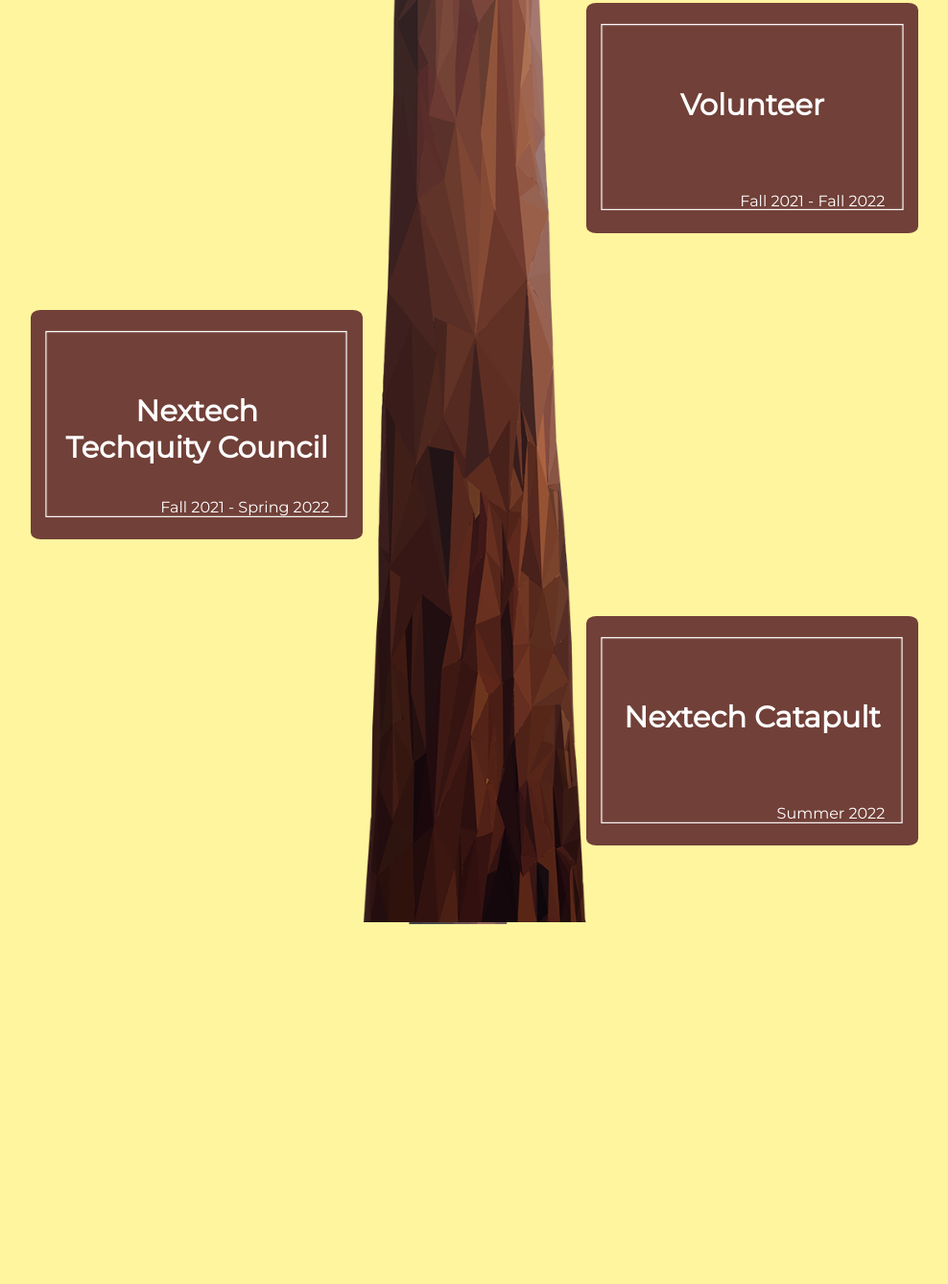
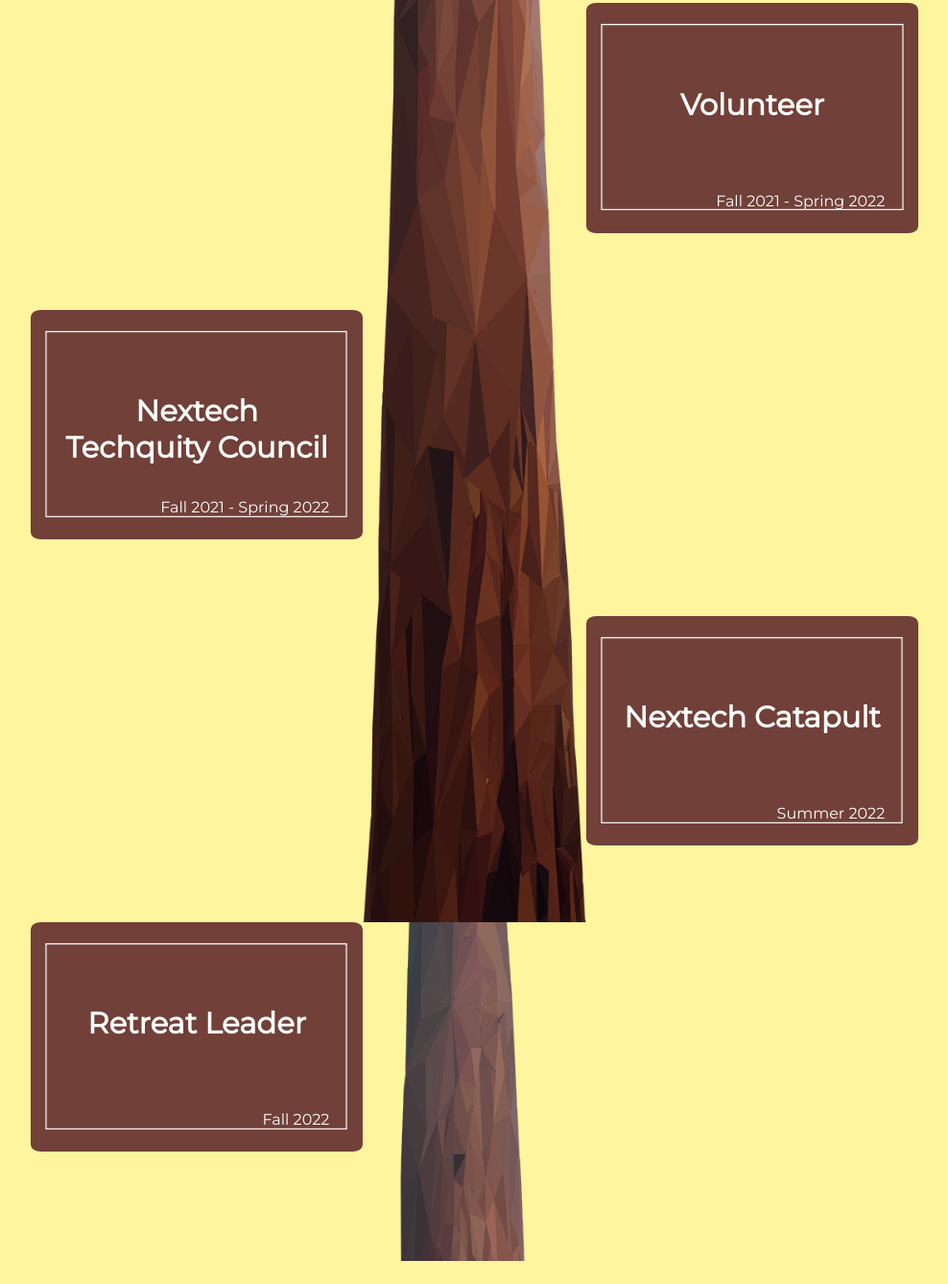
Before and after one commit to hliu23/hliu23.github.io, a plain HTML site: page experiences.html in a window 1280 px wide. Shown: the part 707-2045 px from the top of the page at 96% size, without its empty margins (227-1215 px from the left). Before the commit the page ends 1694 px from the top, so only its background shows below. Drawn offline with nearby package versions, Linux system fonts and the light colour scheme.

Commit message:
add experiences

```diff
--- a/experiences.html
+++ b/experiences.html
@@ -55,13 +55,11 @@
       </div>
       <div id="bg-2-3" class="board right">
         <h2 class="exp-name">Volunteer</h2>
-        <span class="exp-date">Fall 2021 - Fall 2022</span>
+        <span class="exp-date">Fall 2021 - Spring 2022</span>
         <div class="exp-desc">
           <ul>
             <li>Completed forty hours of community service at Circle City Relief and St. Vincent de Paul Food Pantry</li>
             <li>Prepared and distributed food to the local community</li>
-            <li>Planned and led retreats at Brebeuf</li>
-            <li>Gave public talks and guided small groups in reflection</li>
           </ul>
         </div>
       </div>
@@ -86,6 +84,16 @@
           </ul>
         </div>
       </div>
+      <div id="bg-2-6" class="board left">
+        <h2 class="exp-name">Retreat Leader</h2>
+        <span class="exp-date">Fall 2022</span>
+        <div class="exp-desc">
+          <ul>
+            <li>Planned and led underclassmen orientations and overnight retreats at Brebeuf</li>
+            <li>Gave public talks and guided small groups in reflection</li>
+          </ul>
+        </div>
+      </div>
 
     </div>
   </body>
--- a/scripts/experiences.js
+++ b/scripts/experiences.js
@@ -1,4 +1,4 @@
-let numExp = 5;
+let numExp = 6;
 gsap.to(".parallex-bg", {
   scrollTrigger: {
     scrub: true,
--- a/stylesheets/experiences.css
+++ b/stylesheets/experiences.css
@@ -1,8 +1,8 @@
 body {
-  /*
-  --trunk-width: 278px; */
   --trunk-width: 18.22vw;
-  --trunk-height: calc(var(--trunk-width) * 7.194244);
+  /* --trunk-height: calc(var(--trunk-width) * 7.194244); */
+  --trunk-height: calc(var(--trunk-width) * 8.70);
+
   --left-edge: calc(57vw - calc(var(--trunk-width) / 2));
   --right-edge: calc(57vw + calc(var(--trunk-width) / 2));
   height: var(--trunk-height);
@@ -82,3 +82,7 @@ div#bg-2-4 {
 div#bg-2-5 {
   top: calc(var(--initial) + calc(4 * var(--offset)));
 }
+
+div#bg-2-6 {
+  top: calc(var(--initial) + calc(5 * var(--offset)));
+}
```
